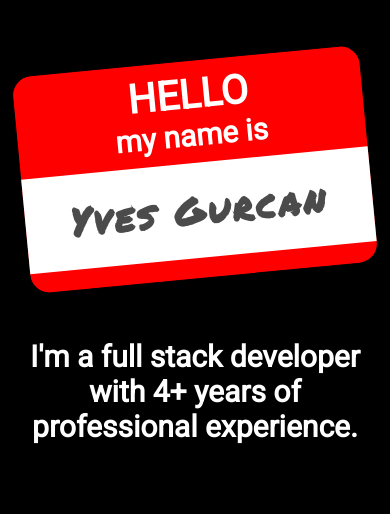
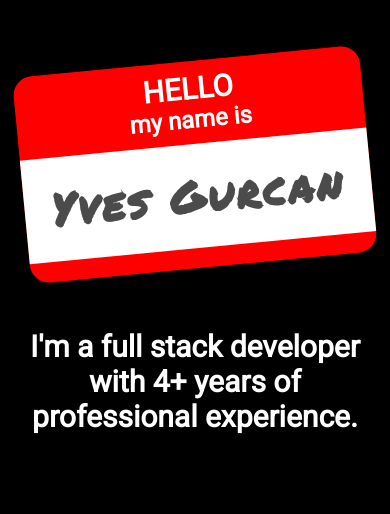
Before and after one commit to yvesgurcan/yvesgurcan.com-v4, a plain HTML site: page index.html in a window 390 px wide. Shown: the top 514 px of the page. Drawn offline with Linux system fonts and the light colour scheme.

Commit message:
keep ratio on the name tag

```diff
--- a/styles/landing.css
+++ b/styles/landing.css
@@ -38,12 +38,28 @@ h1 :nth-child(3) {
 }
 
 @media (max-width: 450px) {
+  h1 :nth-child(1) {
+    font-size: 30px;
+  }
+
+  h1 :nth-child(2) {
+    font-size: 24px;
+  }
+
   h1 :nth-child(3) {
-    font-size: 38px;
+    font-size: 44px;
   }
 }
 
 @media (max-width: 250px) {
+  h1 :nth-child(1) {
+    font-size: 20px;
+  }
+
+  h1 :nth-child(2) {
+    font-size: 18px;
+  }
+
   h1 :nth-child(3) {
     font-size: 30px;
   }
```
